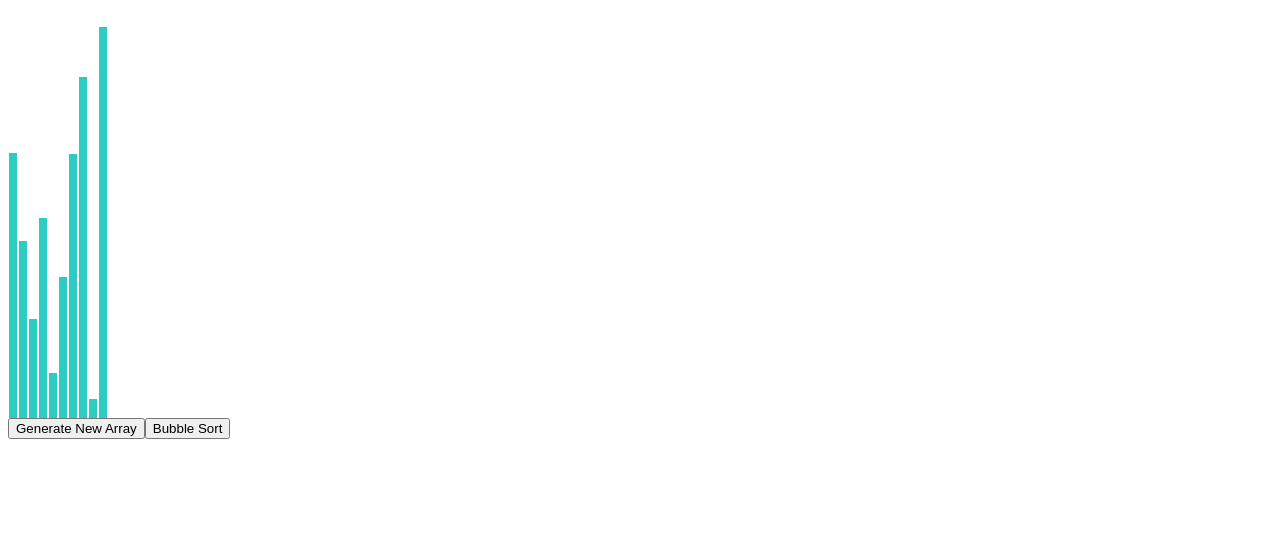
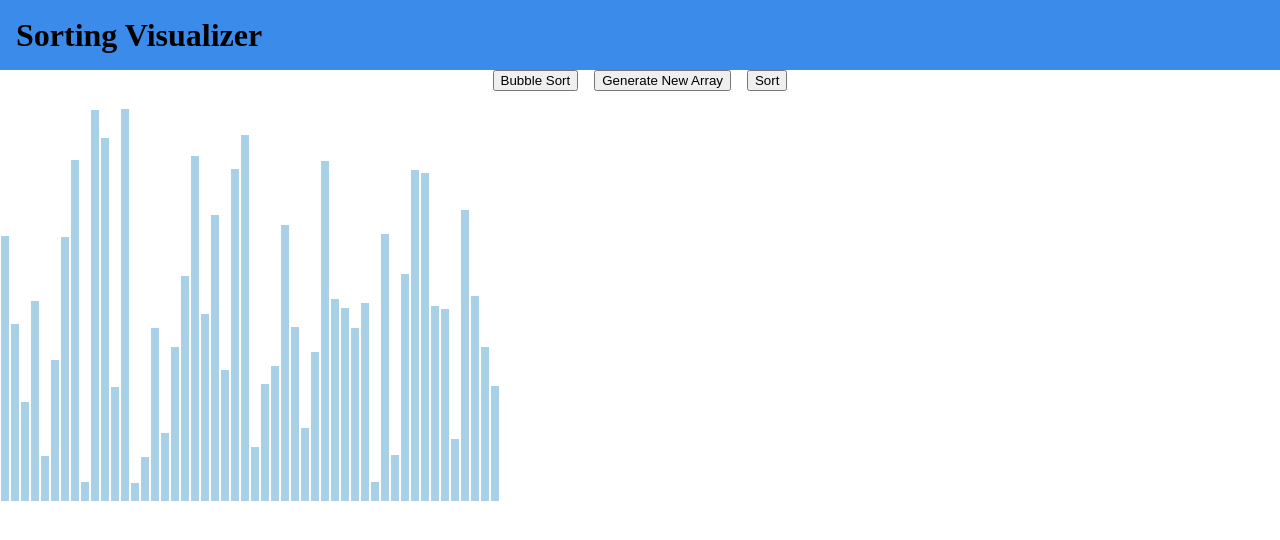
Before and after one commit to YouX24/Sorting-Algo-Visualizer, a React (Create React App) app: page / in a window 1280 px wide. Shown: the top 540 px of the page. Built offline with nearby package versions, Linux system fonts and the light colour scheme.

Commit message:
implemented option to select other sorting algorithms

```diff
--- a/src/App.js
+++ b/src/App.js
@@ -1,9 +1,11 @@
 import React from 'react';
+import Header from './components/Header'
 import Graph from './components/Graph';
 
 const App = () => {
   return (
     <div className="graph-container">
+      <Header/>
       <Graph/>
     </div>
   )
--- a/src/components/Graph.js
+++ b/src/components/Graph.js
@@ -1,13 +1,16 @@
 import React from 'react';
-import {useState, useEffect} from 'react';
-import { nanoid } from 'nanoid';
+import {useState} from 'react';
 import { bubbleSortAnimation } from '../helperFunctions/SortingAnimation';
 
 const Graph = () => {
 
+    const UNSORTED = '#A8D0E6'
+    const CURRENT = '#F76C6C';
+    const SORTED = '#86C232';
+
     const createArray = () => {
         const array = []
-        for (let i = 0; i < 10; i++) {
+        for (let i = 0; i < 50; i++) {
             array.push(Math.floor(Math.random() * 400) + 1)
         }
         return array;
@@ -18,7 +21,7 @@ const Graph = () => {
     // map over the state variable nums and create a new array of jsx elements using the value from the state variable
     const createBars = () => {
         let graphArray = nums.map((num) =>
-            <div className="graph-bars" style={{height: num + 'px' , display: 'inline-block', marginLeft: '1px', marginRight: '1px', marginTop: 'auto'}}></div>
+            <div className="graph-bars" style={{height: num + 'px' , display: 'inline-block', marginLeft: '1px', marginRight: '1px', marginTop: 'auto', backgroundColor: '#A8D0E6'}}></div>
         );
         return graphArray;
     }
@@ -26,128 +29,104 @@ const Graph = () => {
     // function to generate a new array and render new graph with "Generate New Array" button is clicked
     const generateNewArray = () => {
         setNums(createArray())
+        let allBars = document.getElementsByClassName('graph-bars')
+        for (let bar of allBars) {
+            bar.style.backgroundColor = UNSORTED
+        }
     }
 
-    // NEED TO DO
-    // have className for the bars - all the same - DONE
-    // have an animation array that stores an array of 2 values that are being compared
-    // loop through the animation array
-    // grab all the bars with byClassName -> returns a array of bars
-    // setTimeout to change the 2 bar color
-    // get the two bars via index from the animation array
-    // settimeout and set the bar height
-
-    const sort = () => {
+    const bubbleSort = () => {
         let animate = bubbleSortAnimation(nums);
         let allBars = document.getElementsByClassName('graph-bars')
         let animationCount = 0;
 
         for (let ani of animate) {
-            console.log(ani)
             if (ani[2] === 0) {
                 setTimeout(() => {
-                    allBars[ani[0]].style.backgroundColor = 'red'
-                    allBars[ani[1]].style.backgroundColor = 'red'
-                }, 300 * animationCount)
+                    allBars[ani[0]].style.backgroundColor = CURRENT
+                    allBars[ani[1]].style.backgroundColor = CURRENT
+                }, 5 * animationCount)
             } else if (ani[2] === 1) {
                 setTimeout(() => {
                     let temp = allBars[ani[0]].style.height;
                     allBars[ani[0]].style.height = allBars[ani[1]].style.height;
                     allBars[ani[1]].style.height = temp;
-                }, 300 * animationCount)
+                }, 5 * animationCount)
+            } else if (ani[2] === 3) {
+                setTimeout(() => {
+                    allBars[ani[0]].style.backgroundColor = SORTED
+                }, 5 * animationCount)
             } else {
                 setTimeout(() => {
-                    allBars[ani[0]].style.backgroundColor = '#2CCCC3'
-                    allBars[ani[1]].style.backgroundColor = '#2CCCC3'
-                }, 300 * animationCount)
+                    allBars[ani[0]].style.backgroundColor = UNSORTED
+                    allBars[ani[1]].style.backgroundColor = UNSORTED
+                }, 5 * animationCount)
             }
             animationCount++;
         }
-
-        // console.log(allBars)
-        // for (let i = 0; i < allBars.length; i++) {
-        //     for (let j = 0; j < allBars.length - 1; j ++) {
-        //         if (parseInt(allBars[j].style.height, 10) > parseInt(allBars[j + 1].style.height, 10)) {
-        //             // setTimeout(() => {
-        //                 let temp = allBars[j].style.height
-        //                 allBars[j].style.height = allBars[j + 1].style.height
-        //                 allBars[j + 1].style.height = temp;
-        //             // }, 1000 * animationCount)
-        //             animationCount++;
-
-        //         }
-        //     }
-        // }
-        // let animationCount = 0;
-        // let array = [...nums]
-        // for (let i = 0; i < 50; i++) {
-        //     for (let j = 0; j < 50 - 1 - i; j++) {
-        //         if (array[j] > array[j + 1]) {
-        //             let temp = array[j];
-        //             array[j] = array[j + 1];
-        //             array[j + 1] = temp;
-        //             setNums(() => {
-        //                 setTimeout(() => {
-        //                     console.log(array)
-        //                 }, 1000)
-        //                 return array
-        //             })
-        //             animationCount++
-        //         }
-        //     }
-        // }
     }
 
+    // Holds the current algorithm to be used
+    const [currentAlgorithm, setCurrentAlgorithm] = useState('Bubble Sort');
 
-    // const bubbleSort = () => {
-    //     let animationCount = 1;
-    //     let barsCopy = []
+    // Drop down
+    const activeAlgorithms = () => {
+        const dropDownBtn = document.getElementById('sorting-algorithms')
+        if (dropDownBtn.style.visibility === 'hidden') {
+            dropDownBtn.style.visibility = 'visible';
+        } else {
+            dropDownBtn.style.visibility = 'hidden'
+        }
+    }
 
-    //     // get and create object of only the id and height of each bar from state variable bars
-    //     for (let bar of bars) {
-    //         let barObj = {
-    //             id: bar.props.id,
-    //             height: bar.props.style.height
-    //         }
-    //         barsCopy.push(barObj);
-    //     }
+    // Change algorithm to be used
+    const changeAlgorithm = (event) => {
+        setCurrentAlgorithm(event.target.innerHTML)
+    }
 
-    //     // Sort the bars
-    //     for (let i = 0; i < barsCopy.length - 1; i++) {
-    //         for (let j = 0; j < barsCopy.length - i - 1; j++) {
-
-    //             const elem1Height = parseInt(barsCopy[j].height, 10);
-    //             const elem2Height = parseInt( barsCopy[j + 1].height, 10);
-
-    //             if (elem1Height > elem2Height) {
-
-    //                 // Change height in barsCopy
-    //                 const b1 = barsCopy[j + 1].height
-    //                 const temp = barsCopy[j].height;
-    //                 barsCopy[j].height = barsCopy[j + 1].height;
-    //                 barsCopy[j + 1].height = temp;
-
-    //                 setTimeout(() => {
-    //                     // Make changes to the DOM
-    //                     document.getElementById(barsCopy[j].id).style.height = b1
-    //                     document.getElementById(barsCopy[j + 1].id).style.height = temp
-    //                 }, animationCount * 25)
-
-    //                 animationCount++;
-    //             }
-    //         }
-    //     }
-
-    // }
+    // Sort using the current selected algorithm
+    const sort = () => {
+        switch(currentAlgorithm) {
+            case 'Bubble Sort':
+                bubbleSort()
+                break;
+            case 'Selection Sort':
+                console.log("selection sort not implemeneted yet.")
+                break;
+            case 'Insertion Sort':
+                console.log("insertion sort not implemeneted yet.")
+                break;
+            case 'Quick Sort':
+                console.log("quick sort not implemeneted yet.")
+                break;
+            case 'Merge Sort':
+                console.log("merge sort not implemeneted yet.")
+                break;
+            default:
+                console.log("algorithm not implemeneted yet.")
+        }
+    }
 
     return (
-        <div>
+        <section>
+            <div className='btns'>
+                <div className="sort-container">
+                    <button onClick={activeAlgorithms}>{currentAlgorithm}</button>
+                    <div id='sorting-algorithms' className='sorting-algorithms'>
+                        <button onClick={changeAlgorithm}>Bubble Sort</button>
+                        <button onClick={changeAlgorithm}>Selection Sort</button>
+                        <button onClick={changeAlgorithm}>Insertion Sort</button>
+                        <button onClick={changeAlgorithm}>Quick Sort</button>
+                        <button onClick={changeAlgorithm}>Merge Sort</button>
+                    </div>
+                </div>
+                <button onClick={generateNewArray}>Generate New Array</button>
+                <button onClick={sort}>Sort</button>
+            </div>
             <div className='graph' style={{display: 'grid', gridTemplateColumns: 'repeat(' + nums.length + ', 10px)'}}>
                 {createBars()}
             </div>
-            <button onClick={generateNewArray}>Generate New Array</button>
-            <button onClick={sort}>Bubble Sort</button>
-        </div>
+        </section>
     )
 }
 
--- /dev/null
+++ b/src/components/Header.js
@@ -0,0 +1,13 @@
+import React from 'react';
+
+const Header = () => {
+    return (
+        <>
+            <header>
+                <h1 className="title">Sorting Visualizer</h1>
+            </header>
+        </>
+    )
+}
+
+export default Header;
--- a/src/helperFunctions/SortingAnimation.js
+++ b/src/helperFunctions/SortingAnimation.js
@@ -2,15 +2,24 @@ export const bubbleSortAnimation = (array) => {
     const animation = []
     for (let i = 0; i < array.length; i++) {
         for (let j = 0; j < array.length - 1 - i; j++) {
-            animation.push([j, j+1, 0]) // 0 = change color
+            // push to animation array to change bar color
+            // 0 = change color
+            animation.push([j, j+1, 0])
             if (array[j] > array[j + 1]) {
                 const temp = array[j];
                 array[j] = array[j + 1];
                 array[j + 1] = temp;
-                animation.push([j, j+1, 1]) // 1 = swap values
+                //push to animation array to swap value
+                // 1 = swap values
+                animation.push([j, j+1, 1])
             }
-            animation.push([j, j+1, 2]) // 2 = revert color
+            // push to animation array to revert bar color
+            // 2 = revert color
+            animation.push([j, j+1, 2])
         }
+        // push to animation array to change the color of sorted section
+        // 3 = change color to green
+        animation.push([array.length - 1 - i, array.length - 1 - i, 3])
     }
     return animation;
 }
--- a/src/index.css
+++ b/src/index.css
@@ -2,14 +2,48 @@
     box-sizing: border-box;
 }
 
-/* .graph-container {
+body {
+    margin: 0;
+}
 
-} */
+header {
+    background-color: #3B8BEB;
+    height: 70px;
+    padding: 1rem;
+    display: flex;
+    align-items: center;
+}
+
+.title {
+    margin: 0;
+}
 
 .graph {
     height: 410px;
 }
 
-.graph-bars {
-    background-color: #2CCCC3;
+.btns {
+    display: flex;
+    align-items: center;
+    justify-content: center;
+    gap: 1rem;
 }
+
+.sort-container {
+    display: flex;
+    align-items: center;
+    justify-content: center;
+    position: relative;
+}
+
+.sorting-algorithms {
+    display: flex;
+    flex-direction: column;
+    align-items: center;
+    justify-content: center;
+    gap: 1rem;
+    position: absolute;
+    visibility: hidden;
+    cursor: pointer;
+    top: 2.5rem;
+}
```
